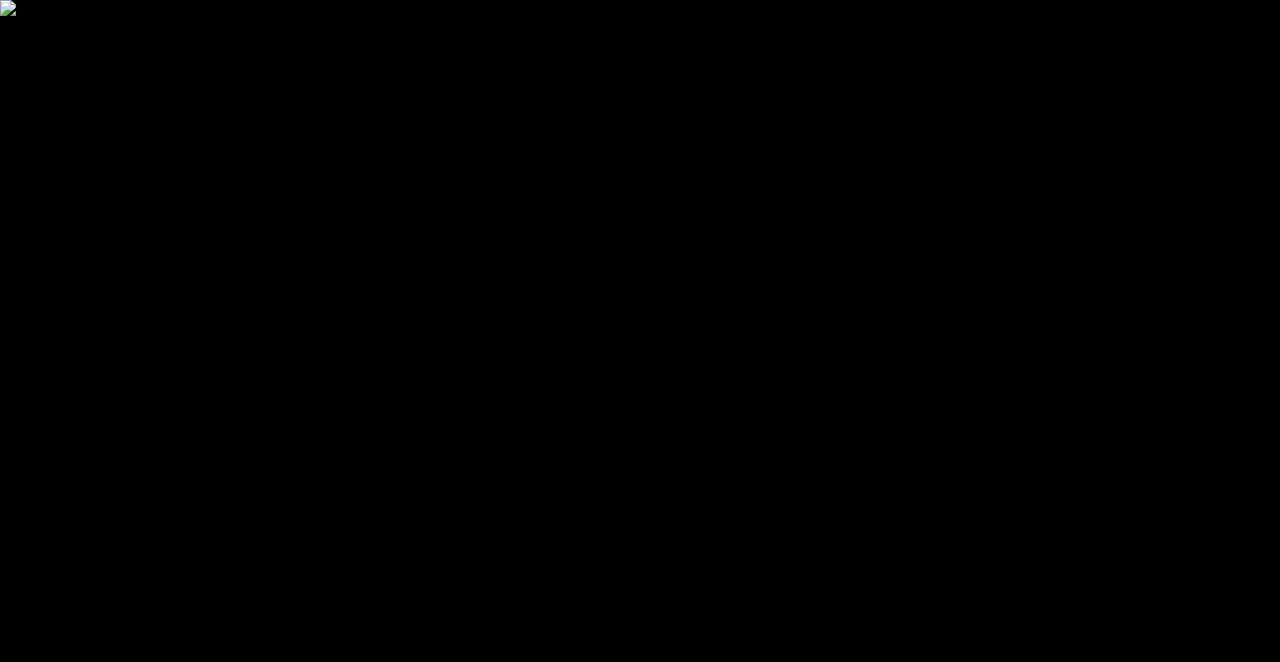
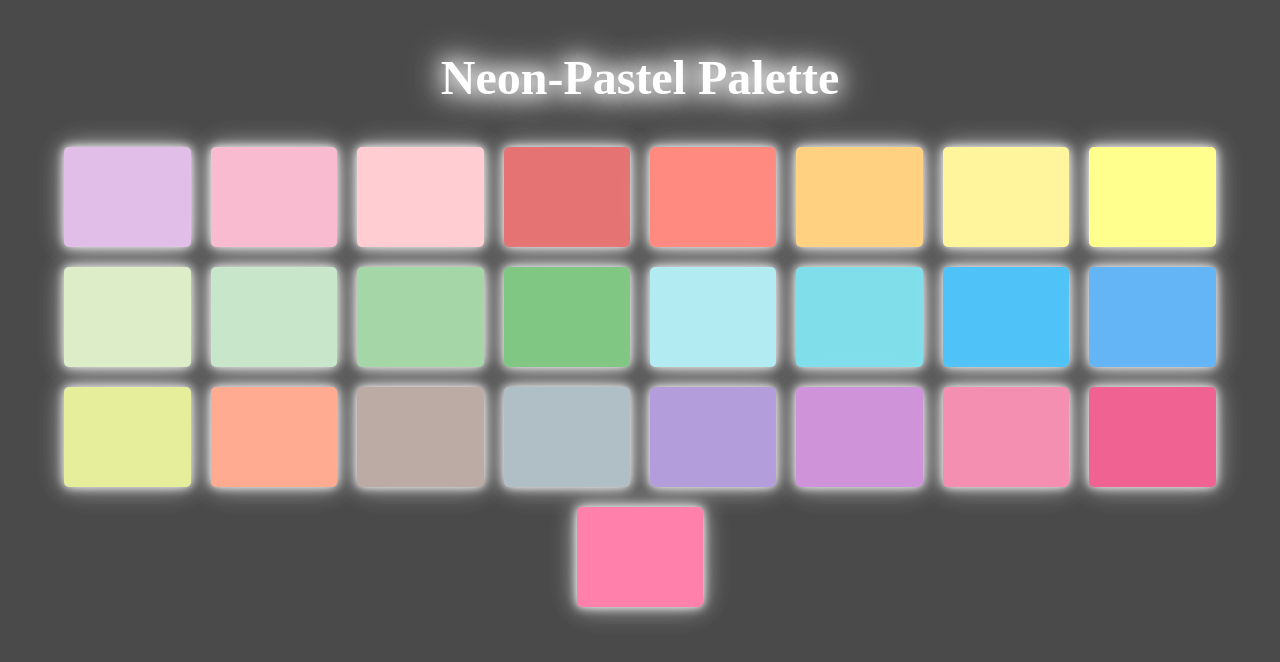
Before and after one commit to lukas-batema-student/portfolio, a website: page index.html in a window 1280 px wide. Drawn offline with Linux system fonts and the light colour scheme.

Commit message:
Update pallete

```diff
--- a/index.html
+++ b/index.html
@@ -3,11 +3,7 @@
   <head>
     <meta charset="utf-8" />
 
-    <link
-      rel="stylesheet"
-      type="text/css"
-      href="src/css/theme.css"
-    />
+    <link rel="stylesheet" type="text/css" href="src/css/theme.css" />
 
     <title>Luni Batema's Portfolio</title>
   </head>
@@ -17,7 +13,34 @@
     </header>
 
     <main>
-      <img src="Developer/colourPalleteCompare.svg" alt="Potential Palletes">
+      <h1>Neon-Pastel Palette</h1>
+      <div id="color-container">
+        <div class="color" id="lavender-blush"></div>
+        <div class="color" id="light-pink"></div>
+        <div class="color" id="light-coral"></div>
+        <div class="color" id="indian-red"></div>
+        <div class="color" id="salmon"></div>
+        <div class="color" id="light-orange"></div>
+        <div class="color" id="light-yellow"></div>
+        <div class="color" id="lemon-chiffon"></div>
+        <div class="color" id="honeydew"></div>
+        <div class="color" id="pale-green"></div>
+        <div class="color" id="light-green"></div>
+        <div class="color" id="medium-sea-green"></div>
+        <div class="color" id="light-cyan"></div>
+        <div class="color" id="turquoise"></div>
+        <div class="color" id="deep-sky-blue"></div>
+        <div class="color" id="cornflower-blue"></div>
+        <div class="color" id="pale-goldenrod"></div>
+        <div class="color" id="light-salmon"></div>
+        <div class="color" id="rosy-brown"></div>
+        <div class="color" id="light-steel-blue"></div>
+        <div class="color" id="light-slate-blue"></div>
+        <div class="color" id="plum"></div>
+        <div class="color" id="pale-pink-rose"></div>
+        <div class="color" id="hot-pink"></div>
+        <div class="color" id="pink"></div>
+      </div>
     </main>
 
     <footer>
--- a/src/css/theme.css
+++ b/src/css/theme.css
@@ -1,11 +1,131 @@
-html, body {
-  margin: 0;
-  padding: 0;
-  background-color: black;
-  overflow: hidden;
+#color-container {
+  display: flex;
+  flex-wrap: wrap;
+  justify-content: center;
+  width: 100%;
 }
 
-img {
-  height:100vh;
-  width: 100vw;
+.color {
+  width: 10%;
+  height: 100px;
+  margin: 10px;
+  border-radius: 5px;
+  box-shadow: 0px 0px 10px rgba(255, 255, 255, 1),
+    0px 0px 20px rgba(255, 255, 255, 0.5),
+    0px 0px 30px rgba(255, 255, 255, 0.25),
+    0px 0px 40px rgba(255, 255, 255, 0.1);
 }
+
+#lavender-blush {
+  background-color: #E1BEE7;
+}
+
+#light-pink {
+  background-color: #F8BBD0;
+}
+
+#light-coral {
+  background-color: #FFCDD2;
+}
+
+#indian-red {
+  background-color: #E57373;
+}
+
+#salmon {
+  background-color: #FF8A80;
+}
+
+#light-orange {
+  background-color: #FFD180;
+}
+
+#light-yellow {
+  background-color: #FFF59D;
+}
+
+#lemon-chiffon {
+  background-color: #FFFF8D;
+}
+
+#honeydew {
+  background-color: #DCEDC8;
+}
+
+#pale-green {
+  background-color: #C8E6C9;
+}
+
+#light-green {
+  background-color: #A5D6A7;
+}
+
+#medium-sea-green {
+  background-color: #81C784;
+}
+
+#light-cyan {
+  background-color: #B2EBF2;
+}
+
+#turquoise {
+  background-color: #80DEEA;
+}
+
+#deep-sky-blue {
+  background-color: #4FC3F7;
+}
+
+#cornflower-blue {
+  background-color: #64B5F6;
+}
+
+#pale-goldenrod {
+  background-color: #E6EE9C;
+}
+
+#light-salmon {
+  background-color: #FFAB91;
+}
+
+#rosy-brown {
+  background-color: #BCAAA4;
+}
+
+#light-steel-blue {
+  background-color: #B0BEC5;
+}
+
+#light-slate-blue {
+  background-color: #B39DDB;
+}
+
+#plum {
+  background-color: #CE93D8;
+}
+
+#pale-pink-rose {
+  background-color: #F48FB1;
+}
+
+#hot-pink {
+  background-color: #F06292;
+}
+
+#pink {
+  background-color: #FF80AB;
+}
+
+h1 {
+  text-align: center;
+  font-size: 3rem;
+  margin-top: 50px;
+  color: #FFFFFF;
+  text-shadow: 0 0 20px #FFFFFF,
+    0 0 30px #FFFFFF,
+    0 0 40px #FFFFFF;
+}
+
+body {
+  background-color: #4A4A4A;
+}
```
Also changed, not shown: share/pallete.svg (added).
